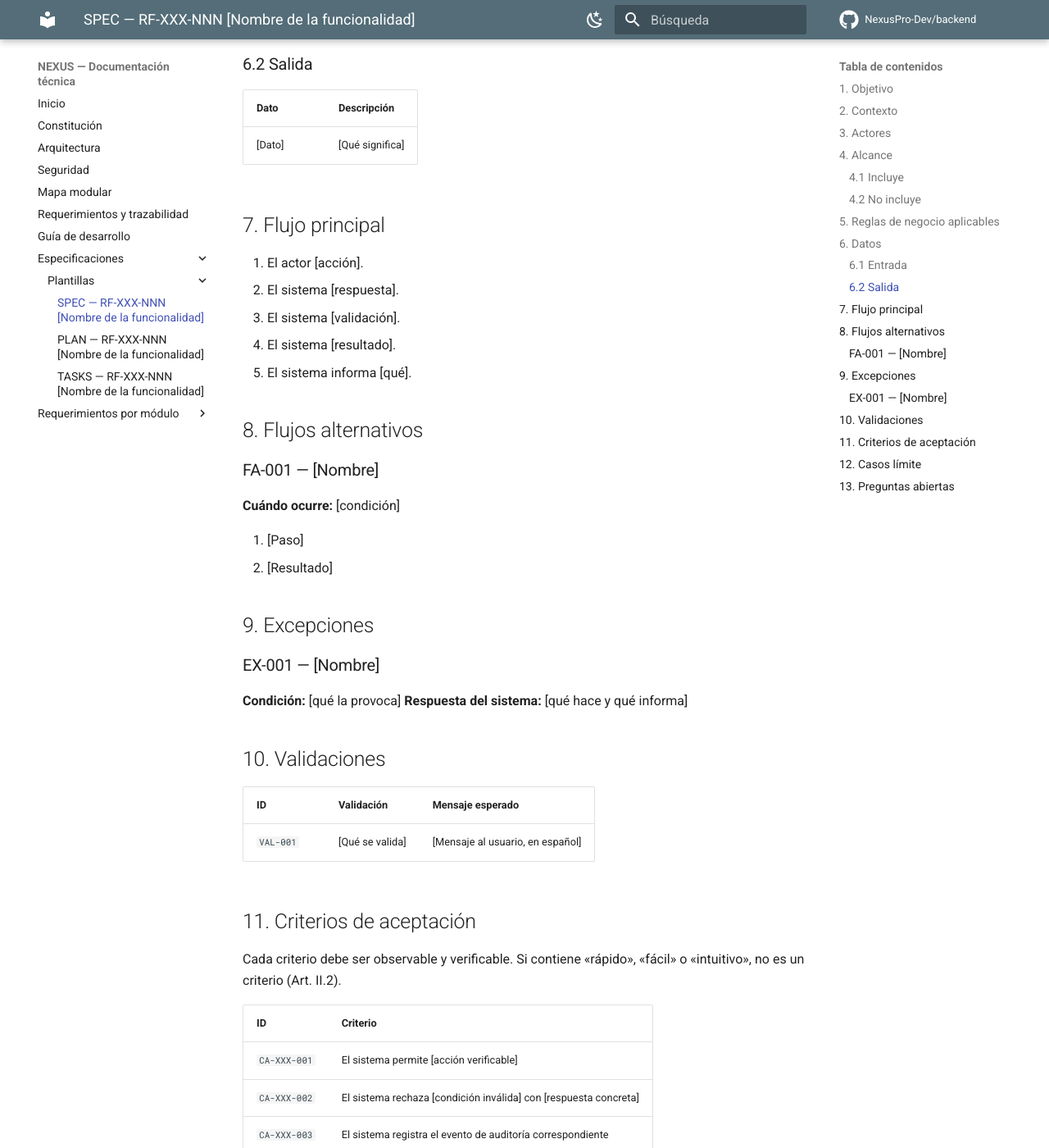
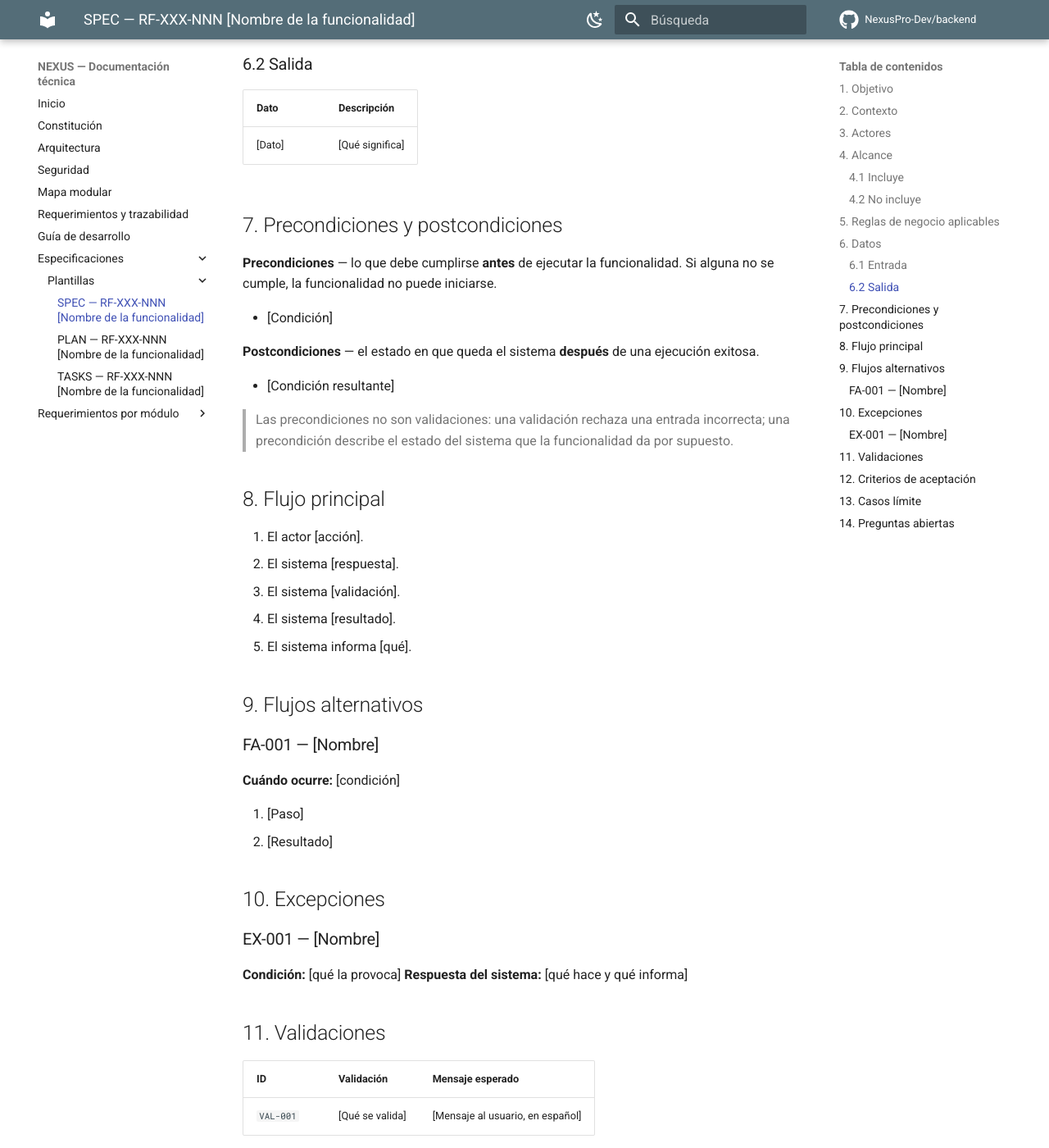
Before and after one commit to NexusPro-Dev/backend, an MkDocs documentation site: the page built from docs/specs/plantillas/spec.md, in a window 1280 px wide and 1400 px high, scrolled down 2172 px. Shown: the whole window at 82% size. Built offline with MkDocs 1.6.1 and Material for MkDocs 9.7.7, drawn with Linux system fonts in a browser that asks for light colours; comment, search, counter and statistics services are not loaded; some of the changed text lies outside the part shown.

Commit message:
docs: fijar la frontera entre el documento de modulo y spec.md
La plantilla de requerimientos se actualizo agregando a la ficha de cada RF
precondiciones, postcondiciones, flujo principal, datos de entrada y salida y
validaciones. Al validarla aparecieron dos problemas.

Renderizado

El bloque agregado no se parseaba: faltaba una linea en blanco entre la tabla
de metadatos y el encabezado siguiente, de modo que la tabla seguia
absorbiendo lineas. El resultado eran cero encabezados h5 y seis celdas con el
literal "---" en lugar de tablas. Las vinetas venian pegadas de Word como
caracter bullet mas tabulador, que Markdown no reconoce como lista.

Frontera

Cinco de los seis elementos agregados ya existian en spec.md, de modo que cada
requerimiento habria tenido su flujo, sus datos y sus validaciones escritos en
dos documentos. Se retiran de la ficha del modulo, que vuelve a ser el
enunciado del requerimiento con su actor, permiso, prioridad, reglas y
dependencias.

Los datos de entrada y salida no se pierden: viven en spec.md §6 en lenguaje
de negocio, y su contrato tecnico en plan.md §4. Ademas el documento de modulo
conserva en §10 los campos que el modulo persiste, que es la vista de alcance
modular y no cambia con cada requerimiento. El modulo responde que datos
guarda; la spec, que datos recibe y devuelve cada requerimiento.

Precondiciones y postcondiciones

Eran el unico elemento agregado que no estaba en ninguna parte de la tripleta:
la plantilla original las exigia y al adoptar spec.md se habian perdido. Se
incorporan como §7 de spec.md y al contenido minimo del Art. I.3
(constitution.md v0.6.0). Se deja escrito que una precondicion no es una
validacion: la validacion rechaza una entrada incorrecta, la precondicion
describe el estado del sistema que la funcionalidad da por supuesto.

Las secciones siguientes de spec.md se renumeran de 7-13 a 8-14, y se
actualizan las referencias a los criterios de aceptacion en plan.md y tasks.md,
que pasan de §11 a §12.

Verificado: mkdocs build --strict en verde, cero celdas literales, cero
vinetas sin convertir y cero encabezados sin parsear.

Co-Authored-By: Claude Opus 5 (1M context) <noreply@anthropic.com>

```diff
--- a/docs/specs/plantillas/spec.md
+++ b/docs/specs/plantillas/spec.md
@@ -69,7 +69,19 @@ Descritos en lenguaje de negocio. El tipo de columna, la longitud y el nombre f
 |---|---|
 | [Dato] | [Qué significa] |
 
-## 7. Flujo principal
+## 7. Precondiciones y postcondiciones
+
+**Precondiciones** — lo que debe cumplirse **antes** de ejecutar la funcionalidad. Si alguna no se cumple, la funcionalidad no puede iniciarse.
+
+- [Condición]
+
+**Postcondiciones** — el estado en que queda el sistema **después** de una ejecución exitosa.
+
+- [Condición resultante]
+
+> Las precondiciones no son validaciones: una validación rechaza una entrada incorrecta; una precondición describe el estado del sistema que la funcionalidad da por supuesto.
+
+## 8. Flujo principal
 
 1. El actor [acción].
 2. El sistema [respuesta].
@@ -111,13 +123,13 @@ Cada criterio debe ser observable y verificable. Si contiene «rápido», «fác
 
 Cada uno tendrá al menos una prueba automatizada asociada (Art. II.4).
 
-## 12. Casos límite
+## 13. Casos límite
 
 - [Qué pasa con el valor vacío, el máximo, la concurrencia, el registro inexistente, el actor sin permiso…]
 
 Los casos límite que no se enumeren aquí se descubrirán en producción.
 
-## 13. Preguntas abiertas
+## 14. Preguntas abiertas
 
 | # | Pregunta | Responsable | Estado |
 |---|---|---|---|
```
Also changed, not shown: other parts of docs/specs/plantillas/spec.md (+4 -4 lines), docs/constitution.md (+3 -2 lines), docs/requirements/plantilla.md (+7 -1 lines), docs/specs/plantillas/plan.md (+1 -1 lines), docs/specs/plantillas/tasks.md (+1 -1 lines).
